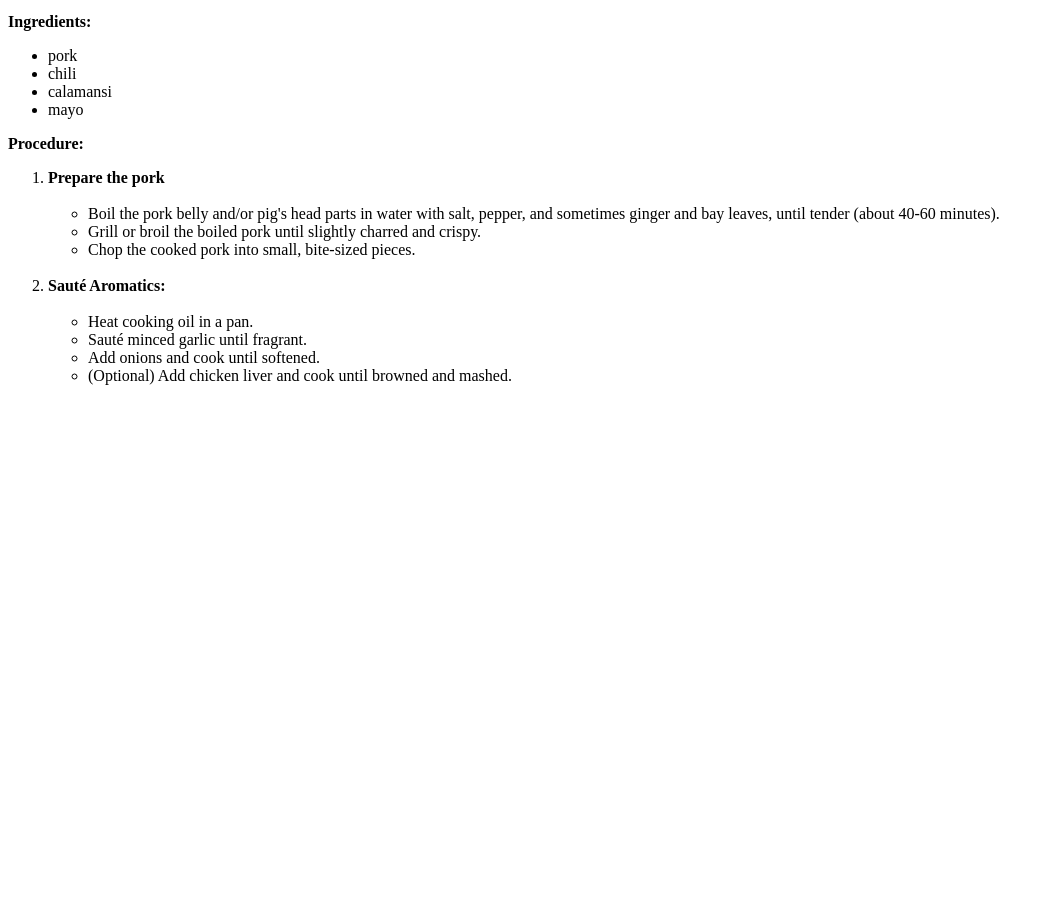
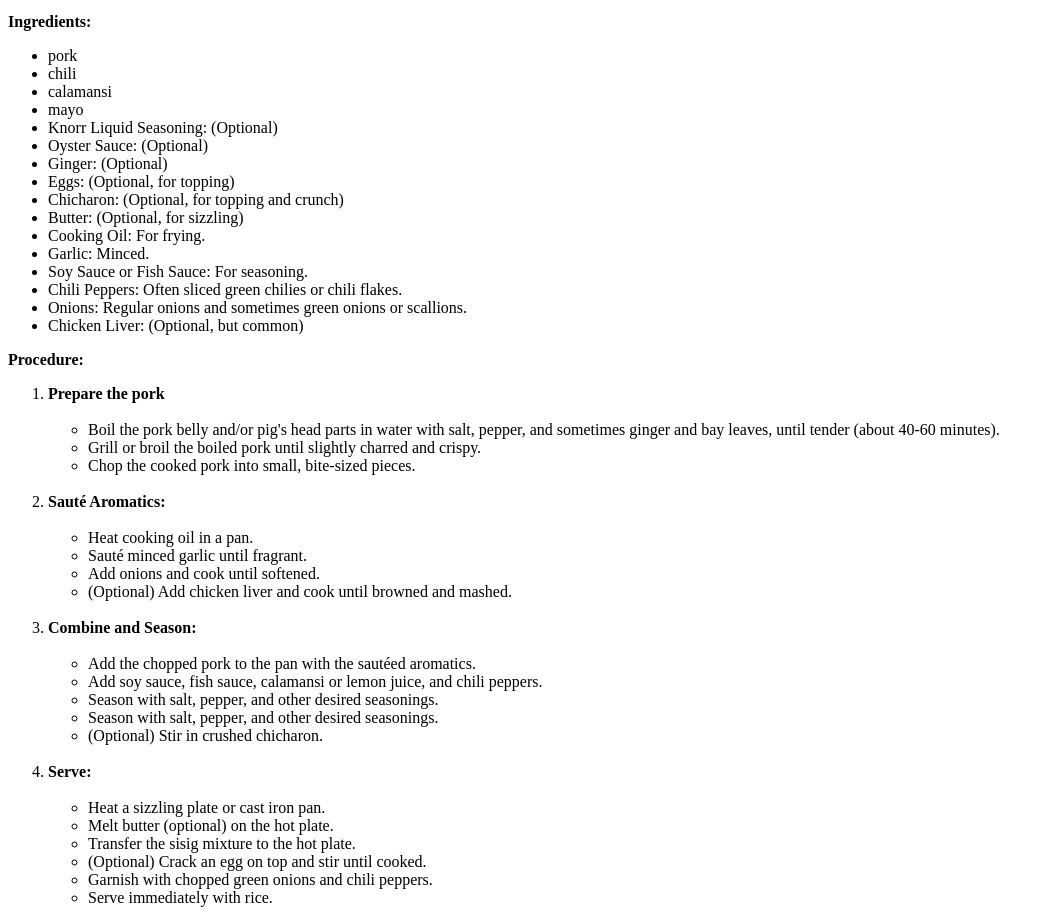
Before and after one commit to Sweranzo/odin-recipes, a plain HTML site: page recipes/sisig.html in a window 1280 px wide. Shown: the part 465-1388 px from the top of the page, without its empty margins (0-1054 px from the left). Before the commit the page ends 866 px from the top, so only its background shows below. Drawn offline with Linux system fonts and the light colour scheme.

Commit message:
Finish Odin Recipe Project

```diff
--- a/recipes/sisig.html
+++ b/recipes/sisig.html
@@ -16,6 +16,19 @@
      <li>chili</li>
      <li>calamansi</li>
      <li>mayo</li>
+     <li>Knorr Liquid Seasoning: (Optional) </li>
+     <li>Oyster Sauce: (Optional)</li>
+     <li>Ginger: (Optional)</li>
+     <li>Eggs: (Optional, for topping)</li>
+     <li>Chicharon: (Optional, for topping and crunch)</li>
+     <li>Butter: (Optional, for sizzling)</li>
+     <li>Cooking Oil: For frying.</li>
+     <li>Garlic: Minced.</li>
+     <li>Soy Sauce or Fish Sauce: For seasoning.</li>
+     <li>Chili Peppers: Often sliced green chilies or chili flakes.</li>
+     <li>Onions: Regular onions and sometimes green onions or scallions.
+</li>
+     <li>Chicken Liver: (Optional, but common)</li>
     </ul>
     <p> <strong>Procedure:</strong></p>
     <ol>
@@ -32,6 +45,29 @@
             <li>(Optional) Add chicken liver and cook until browned and mashed. </li>
       </ul>
         </li>
+        <br>  <li><strong>Combine and Season:</strong> <ul> <br>
+            <li>Add the chopped pork to the pan with the sautéed aromatics. </li>
+            <li>Add soy sauce, fish sauce, calamansi or lemon juice, and chili peppers. </li>
+            <li>Season with salt, pepper, and other desired seasonings.</li>
+            <li>Season with salt, pepper, and other desired seasonings.</li>
+            <li>(Optional) Stir in crushed chicharon.</li>
+
+
+        </ul>
+    </li>
+       <br> <li><strong>Serve:</strong><br> <ul>
+           <br> <li>Heat a sizzling plate or cast iron pan. </li>
+            <li>Melt butter (optional) on the hot plate. </li>
+            <li>Transfer the sisig mixture to the hot plate.
+</li>
+            <li>(Optional) Crack an egg on top and stir until cooked. </li>
+            <li>Garnish with chopped green onions and chili peppers.</li>
+            <li>Serve immediately with rice.</li>
+
+        </ul></li>
+
+
+
 
 
     </ol>
```
Also changed, not shown: recipes/adobo.html (+23 -1 lines), recipes/sinigang.html (+30 -2 lines).
